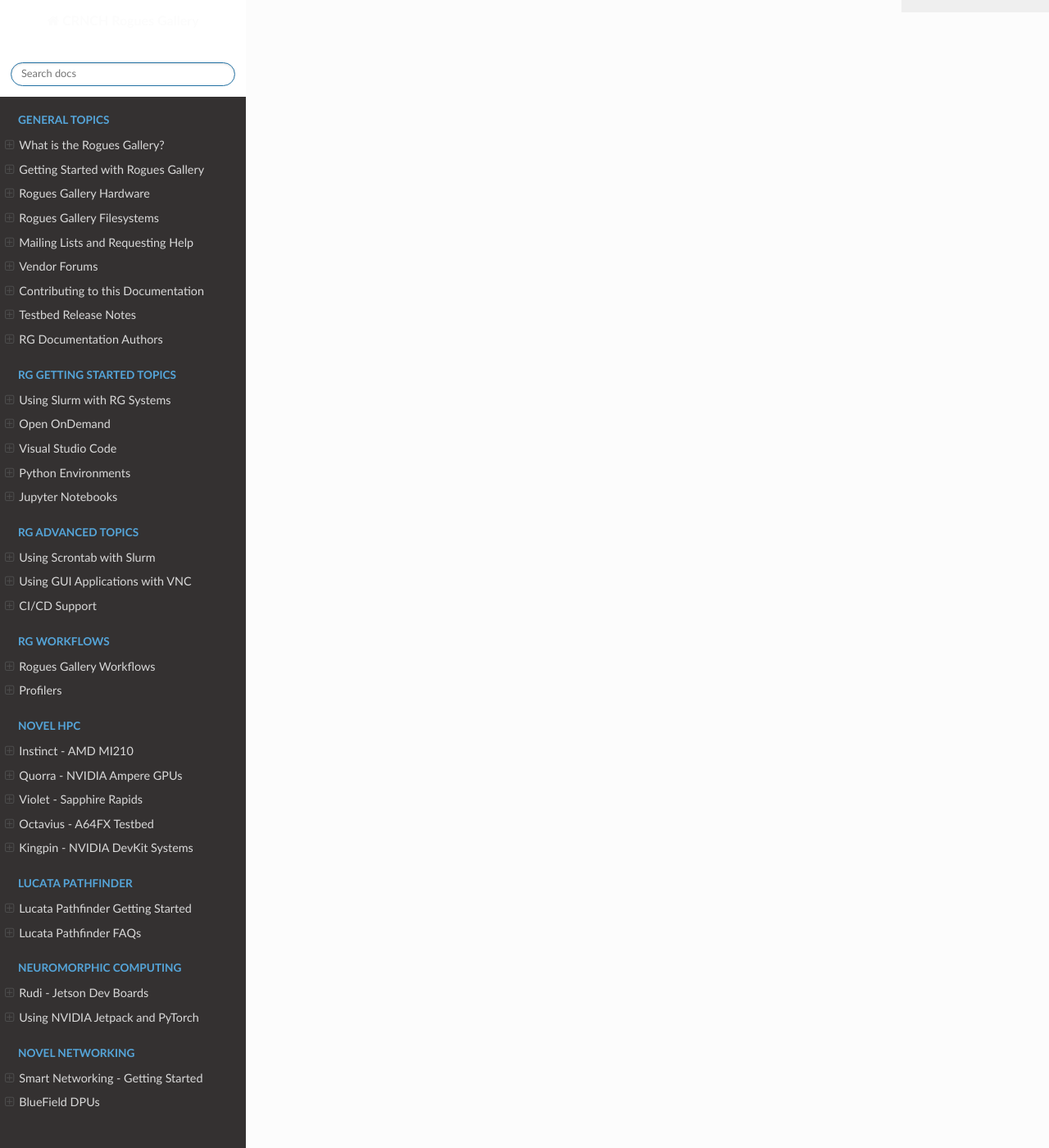
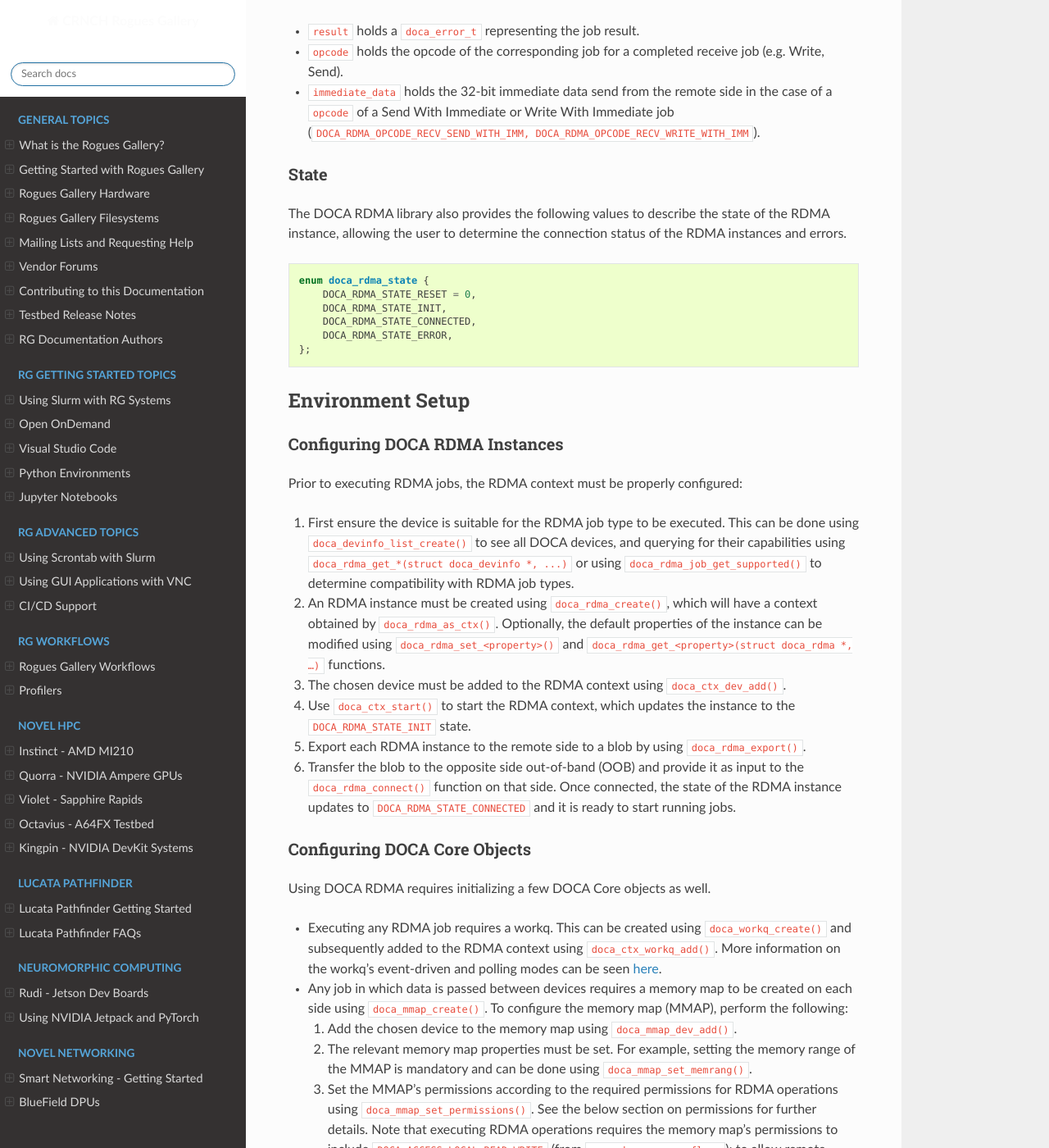
Before and after one commit to gt-crnch-rg/read-the-docs, a Sphinx documentation site: the page built from docs/networking/nvidia-doca-sdk.rst, in a window 1280 px wide and 1400 px high, scrolled down 4183 px. Shown: the whole window at 82% size. Built offline with Sphinx 7.4.7 and the Read the Docs theme 2.0.0, drawn with Linux system fonts in a browser that asks for light colours; pages that are not in the unit, such as notebooks, are missing from menus; some of the changed text lies outside the part shown.

Commit message:
Update nvidia-doca-sdk.rst

```diff
--- a/docs/networking/nvidia-doca-sdk.rst
+++ b/docs/networking/nvidia-doca-sdk.rst
@@ -192,14 +192,85 @@
 ---------
 
 Job Result
+^^^^^^^^^^
+
+The user can retrieve the result of an RDMA job using ``doca_workq_progress_retrieve()``. The user must provide a ``doca_event`` struct with a ``result.ptr`` field pointing to an allocated ``doca_rdma_result``, as seen below.
+
+.. code-block:: cpp
+
+  struct doca_event event = {0};
+  struct doca_rdma_result rdma_result;
+  memset(&rdma_result, 0, sizeof(rdma_result));
+
+  event.result.ptr = (void *)(&rdma_result);
+  doca_workq_progress_retrieve(workq, &event, DOCA_WORKQ_RETRIEVE_FLAGS_NONE);
+
+More information about the workq operating modes can be seen in the `documentation <https://docs.nvidia.com/doca/sdk/rdma-programming-guide/index.html#waiting-for-job-completion>`_.
+
+Once the RDMA job progress is retrieved, the ``doca_rdma_result`` struct is populated with information on the job:
+
+* ``result`` holds a ``doca_error_t`` representing the job result.
+* ``opcode`` holds the opcode of the corresponding job for a completed receive job (e.g. Write, Send).
+* ``immediate_data`` holds the 32-bit immediate data send from the remote side in the case of a ``opcode`` of a Send With Immediate or Write With Immediate job (``DOCA_RDMA_OPCODE_RECV_SEND_WITH_IMM, DOCA_RDMA_OPCODE_RECV_WRITE_WITH_IMM``).
 
 State
+^^^^^
+
+The DOCA RDMA library also provides the following values to describe the state of the RDMA instance, allowing the user to determine the connection status of the RDMA instances and errors.
+
+.. code-block:: cpp
+
+  enum doca_rdma_state {
+      DOCA_RDMA_STATE_RESET = 0,
+      DOCA_RDMA_STATE_INIT,
+      DOCA_RDMA_STATE_CONNECTED,
+      DOCA_RDMA_STATE_ERROR,
+  };
 
 -------------------------
-Environment Configuration
+Environment Setup
 -------------------------
 
-Section 5 usage
+Configuring DOCA RDMA Instances
+^^^^^^^^^^^^^^^^^^^^^^^^^^^^^^^
+
+Prior to executing RDMA jobs, the RDMA context must be properly configured:
+
+#. First ensure the device is suitable for the RDMA job type to be executed. This can be done using ``doca_devinfo_list_create()`` to see all DOCA devices, and querying for their capabilities using ``doca_rdma_get_*(struct doca_devinfo *, ...)`` or using ``doca_rdma_job_get_supported()`` to determine compatibility with RDMA job types.
+#. An RDMA instance must be created using ``doca_rdma_create()``, which will have a context obtained by ``doca_rdma_as_ctx()``. Optionally, the default properties of the instance can be modified using ``doca_rdma_set_<property>()`` and ``doca_rdma_get_<property>(struct doca_rdma *, …)`` functions.
+#. The chosen device must be added to the RDMA context using ``doca_ctx_dev_add()``.
+#. Use ``doca_ctx_start()`` to start the RDMA context, which updates the instance to the ``DOCA_RDMA_STATE_INIT`` state.
+#. Export each RDMA instance to the remote side to a blob by using ``doca_rdma_export()``.
+#. Transfer the blob to the opposite side out-of-band (OOB) and provide it as input to the ``doca_rdma_connect()`` function on that side. Once connected, the state of the RDMA instance updates to ``DOCA_RDMA_STATE_CONNECTED`` and it is ready to start running jobs.
+
+
+Configuring DOCA Core Objects
+^^^^^^^^^^^^^^^^^^^^^^^^^^^^^
+
+Using DOCA RDMA requires initializing a few DOCA Core objects as well.
+
+* Executing any RDMA job requires a workq. This can be created using ``doca_workq_create()`` and subsequently added to the RDMA context using ``doca_ctx_workq_add()``. More information on the workq's event-driven and polling modes can be seen `here <https://docs.nvidia.com/doca/sdk/rdma-programming-guide/index.html#workq>`_.
+* Any job in which data is passed between devices requires a memory map to be created on each side using ``doca_mmap_create()``. To configure the memory map (MMAP), perform the following:
+
+  #. Add the chosen device to the memory map using ``doca_mmap_dev_add()``.
+  #. The relevant memory map properties must be set. For example, setting the memory range of the MMAP is mandatory and can be done using ``doca_mmap_set_memrang()``.
+  #. Set the MMAP's permissions according to the required permissions for RDMA operations using ``doca_mmap_set_permissions()``. See the below section on permissions for further details. Note that executing RDMA operations requires the memory map's permissions to include ``DOCA_ACCESS_LOCAL_READ_WRITE`` (from ``enum doca_access_flags``); to allow remote access to the memory region of the memory map, the relevant RDMA permission from the ``enum doca_access_flags`` must be set according to the RDMA jobs to be executed.
+  #. Start the MMAP so it is ready to use by calling ``doca_mmap_start()``.
+
+* To allow remote memory access for the memory map, it must be exported using ``doca_mmap_export_rdma()`` and passed to the remote side (the side requesting the remote RDMA operation). The remote side must also create an MMAP from the exported blob (referred to as remote MMAP from here on) using ``doca_mmap_create_from_export()``.
+* Executing jobs in which data is passed between devices also requires the requester to create a buffer inventory using ``doca_buf_inventory_create()``, which can be started using ``doca_buf_inventory_start()``.
+
+Permissions
+^^^^^^^^^^^
+
+Executing various RDMA jobs require different permissions on both sides of the connection. See `here <https://docs.nvidia.com/doca/sdk/rdma-programming-guide/index.html#summary-of-necessary-permissions-for-rdma-operations>`_ for a summary of the required permissions for various operations.
+
+RDMA Job Cycle and Clean Up
+^^^^^^^^^^^^^^^^^^^^^^^^^^^
+
+After initializing the objects and connection as described above, RDMA jobs can be executed on the instance. See `this link <https://docs.nvidia.com/doca/sdk/rdma-programming-guide/index.html#rdma-job-cycle>`_ for further information on the job cycle of RDMA jobs.
+
+After all jobs have been executed, follow `these steps <https://docs.nvidia.com/doca/sdk/rdma-programming-guide/index.html#clean-up>`_ for freeing up the allocated resources for the RDMA instance.
 
 --------
 Examples
```
